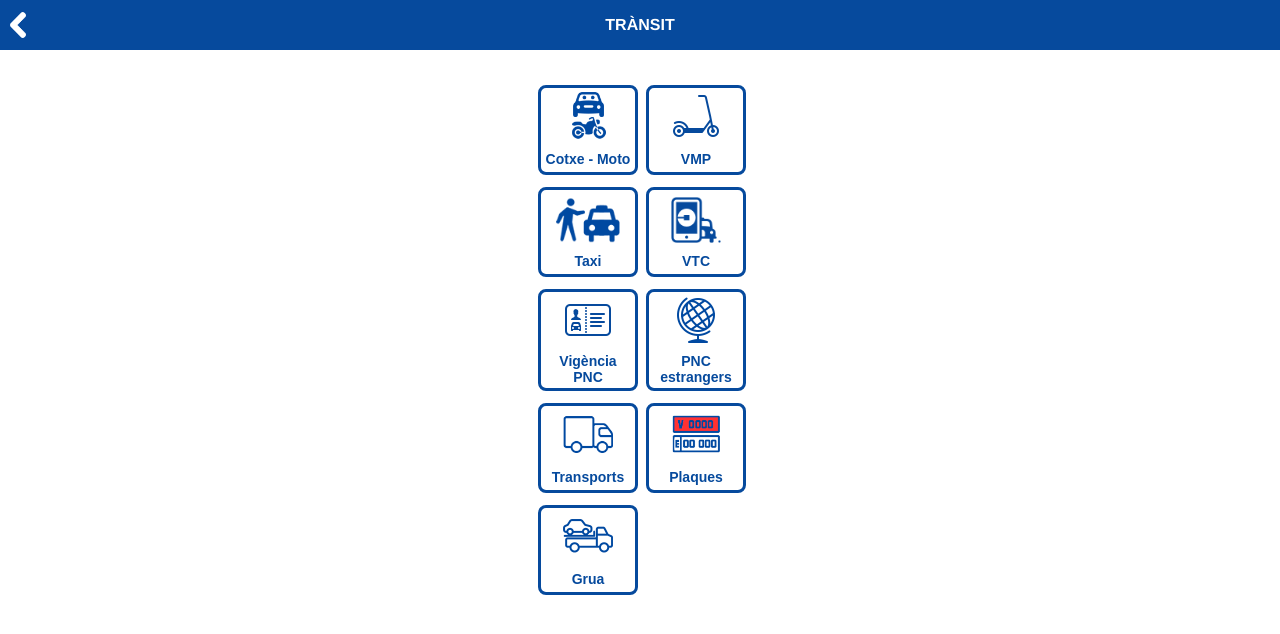
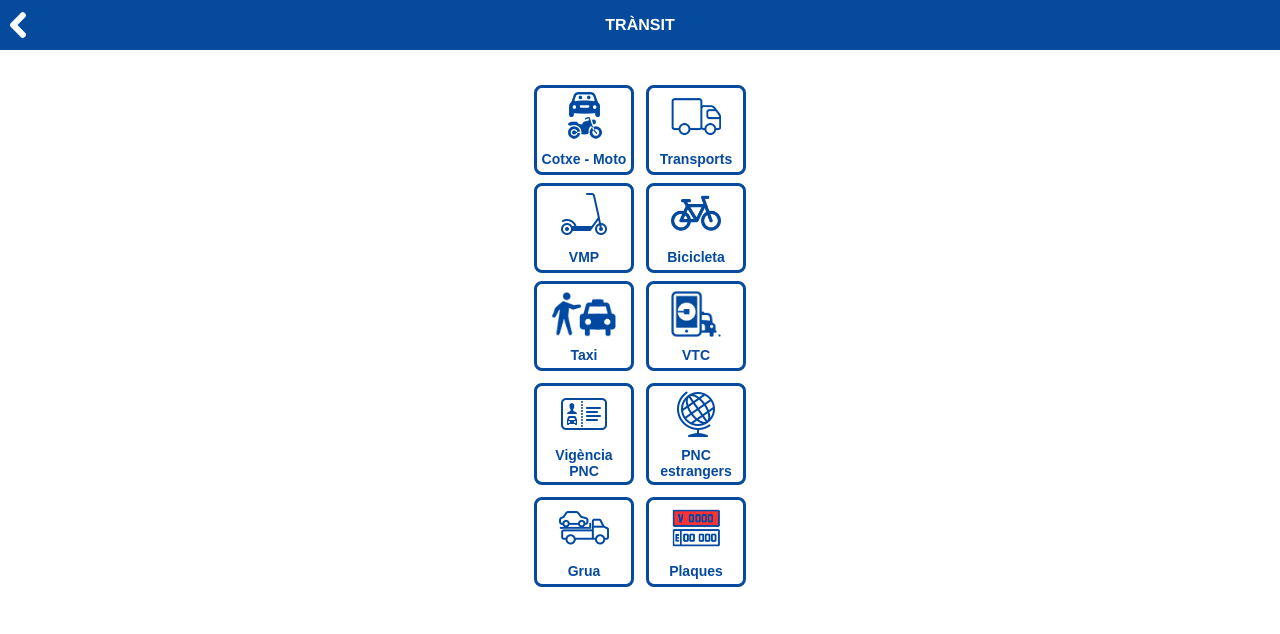
Before and after one commit to zaulin/GUB, a plain HTML site: page actuacions/transit/index.html in a window 1280 px wide. Drawn offline with nearby package versions, Linux system fonts and the light colour scheme.

Commit message:
Add files via upload

```diff
--- a/actuacions/transit/codigo.js
+++ b/actuacions/transit/codigo.js
@@ -65,6 +65,13 @@ function clickIngres(){
     window.open("ingres/index.html","_self")
 }
 
+function clickBici(){
+    if (getMobileOperatingSystem() != "Android") {
+        document.getElementById("loadingBlack").style.display = "block";
+    }
+    window.open("bici/index.html","_self")
+}
+
 function pageonload() {
     //document.getElementById("loadingBlack").style.display = "none";
 
--- a/actuacions/transit/index.html
+++ b/actuacions/transit/index.html
@@ -79,10 +79,28 @@
         </table>
       </td>
 
+      <td align="center" style="padding: 5px">
+        <table onclick="clickTransports()" class="tableBoton"  >
+          <tr class="trImagen" ><td align="center"><img src="../../img/actuacions/transports.png" height="50px"></td></tr>
+          <tr class="trTexto"><td align="center" class="ButtonText">Transports</td></tr>
+        </table>
+      </td>
+
+    </tr>
+
+    <tr>
+
       <td align="center">
         <table onclick="clickVmp()" class="tableBoton"  >
           <tr class="trImagen" ><td align="center"><img src="../../img/actuacions/vmp.png" height="50px"></td></tr>
           <tr class="trTexto"><td align="center" class="ButtonText">VMP</td></tr>
+        </table>
+      </td>
+
+      <td align="center">
+        <table onclick="clickBici()" class="tableBoton"  >
+          <tr class="trImagen" ><td align="center"><img src="../../img/actuacions/bici.png" height="50px"></td></tr>
+          <tr class="trTexto"><td align="center" class="ButtonText">Bicicleta</td></tr>
         </table>
       </td>
     </tr>
@@ -120,11 +138,13 @@
         </table>
       </td>
     </tr>
+
     <tr>
+
       <td align="center" style="padding: 5px">
-        <table onclick="clickTransports()" class="tableBoton"  >
-          <tr class="trImagen" ><td align="center"><img src="../../img/actuacions/transports.png" height="50px"></td></tr>
-          <tr class="trTexto"><td align="center" class="ButtonText">Transports</td></tr>
+        <table onclick="clickIngres()" class="tableBoton"  >
+          <tr class="trImagen" ><td align="center"><img src="../../img/actuacions/grua.png" height="50px"></td></tr>
+          <tr class="trTexto"><td align="center" class="ButtonText">Grua</td></tr>
         </table>
       </td>
 
@@ -135,22 +155,6 @@
         </table>
       </td>
     </tr>
-        <tr>
-      <td align="center" style="padding: 5px">
-        <table onclick="clickIngres()" class="tableBoton"  >
-          <tr class="trImagen" ><td align="center"><img src="../../img/actuacions/grua.png" height="50px"></td></tr>
-          <tr class="trTexto"><td align="center" class="ButtonText">Grua</td></tr>
-        </table>
-      </td>
-
-      <td align="center">
-        <table  >
-          <tr  ><td align="center"></td></tr>
-          <tr ><td align="center"> </td></tr>
-        </table>
-      </td>
-    </tr>
-
 
 </table>
 <br><br>
```
